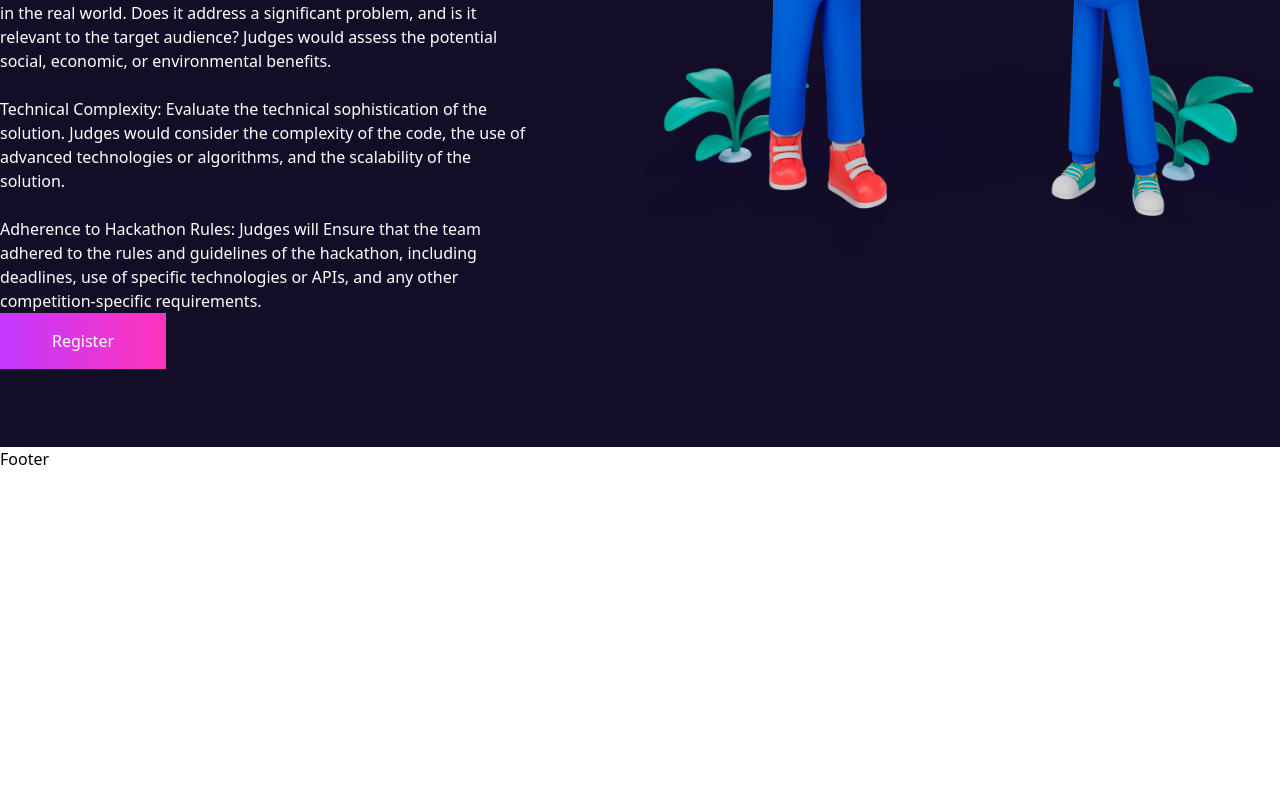
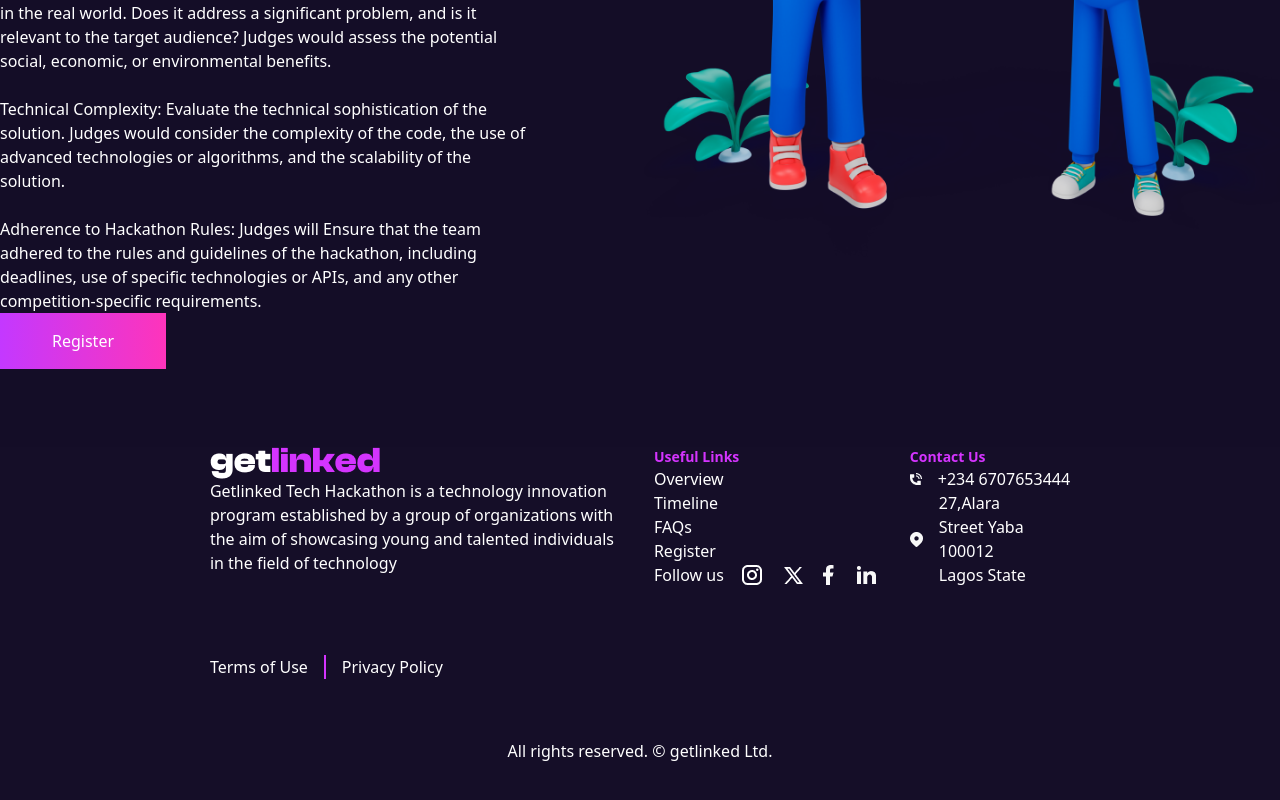
Before and after one commit to amiabl-programr/getLinkedHack, a React (Vite) app: page / in a window 1280 px wide. Shown: the part 3178-3978 px from the top of the page. Before the commit the page ends 3649 px from the top, so only its background shows below. Built offline with nearby package versions, Linux system fonts and the light colour scheme; a web font is replaced by a local one.

Commit message:
edit footer

```diff
--- a/src/components/footer.jsx
+++ b/src/components/footer.jsx
@@ -1,5 +1,76 @@
+import { Link } from "react-router-dom";
+import Logo from "../assets/getlinkedlogo.png";
+import Location from "../assets/location.png";
+import Phone from "../assets/phone.png";
+import Twitter from "../assets/twitter.png";
+import Fb from "../assets/fb.png";
+import Insta from "../assets/instagram.png";
+import linkedin from "../assets/linkedin.png";
+
 function Footer() {
-  return <div>Footer</div>;
+  return (
+    <>
+      <footer className="bg-background-col text-white">
+        <div className="grid place-items-center">
+          <div className="flex flex-col lg:flex-row items-start justify-center gap-8">
+            <div className=" w-[217px] lg:w-[412px]">
+              <img src={Logo} alt="" />
+              <p>
+                Getlinked Tech Hackathon is a technology innovation program
+                established by a group of organizations with the aim of
+                showcasing young and talented individuals in the field of
+                technology
+              </p>
+              <div className=" lg:mt-20 flex gap-4">
+                <p className=" border-r-tet-col border-r-2 pr-4">
+                  Terms of Use
+                </p>
+                <p> Privacy Policy</p>
+              </div>
+            </div>
+
+            {/* useful links */}
+            <div className="flex flex-col">
+              <p className=" font-semibold text-sm text-tet-col">
+                Useful Links
+              </p>
+              <a href="#hero">Overview</a>
+              <a href="#">Timeline</a>
+              <a href="#faq">FAQs</a>
+              <Link to="/register">Register</Link>
+              <div className="flex gap-4">
+                <p>Follow us</p>
+                <div className="flex items-center gap-5">
+                  <img src={Insta} alt="" />
+                  <img src={Twitter} alt="" />
+                  <img src={Fb} alt="" />
+                  <img src={linkedin} alt="" />
+                </div>
+              </div>
+            </div>
+
+            {/* Contact Us */}
+            <div>
+              <p className=" font-semibold text-sm text-tet-col">Contact Us</p>
+              <div className="flex items-center justify-start gap-4">
+                <img src={Phone} alt="" />
+                <p>+234 6707653444</p>
+              </div>
+              <div className="flex items-center justify-start gap-4">
+                <img src={Location} alt="" />
+                <p className="w-[89px]">
+                  27,Alara Street Yaba 100012 Lagos State
+                </p>
+              </div>
+            </div>
+          </div>
+        </div>
+        <div className="text-center pt-[60px] pb-[53px]">
+          All rights reserved. © getlinked Ltd.
+        </div>
+      </footer>
+    </>
+  );
 }
 
 export default Footer;
```
